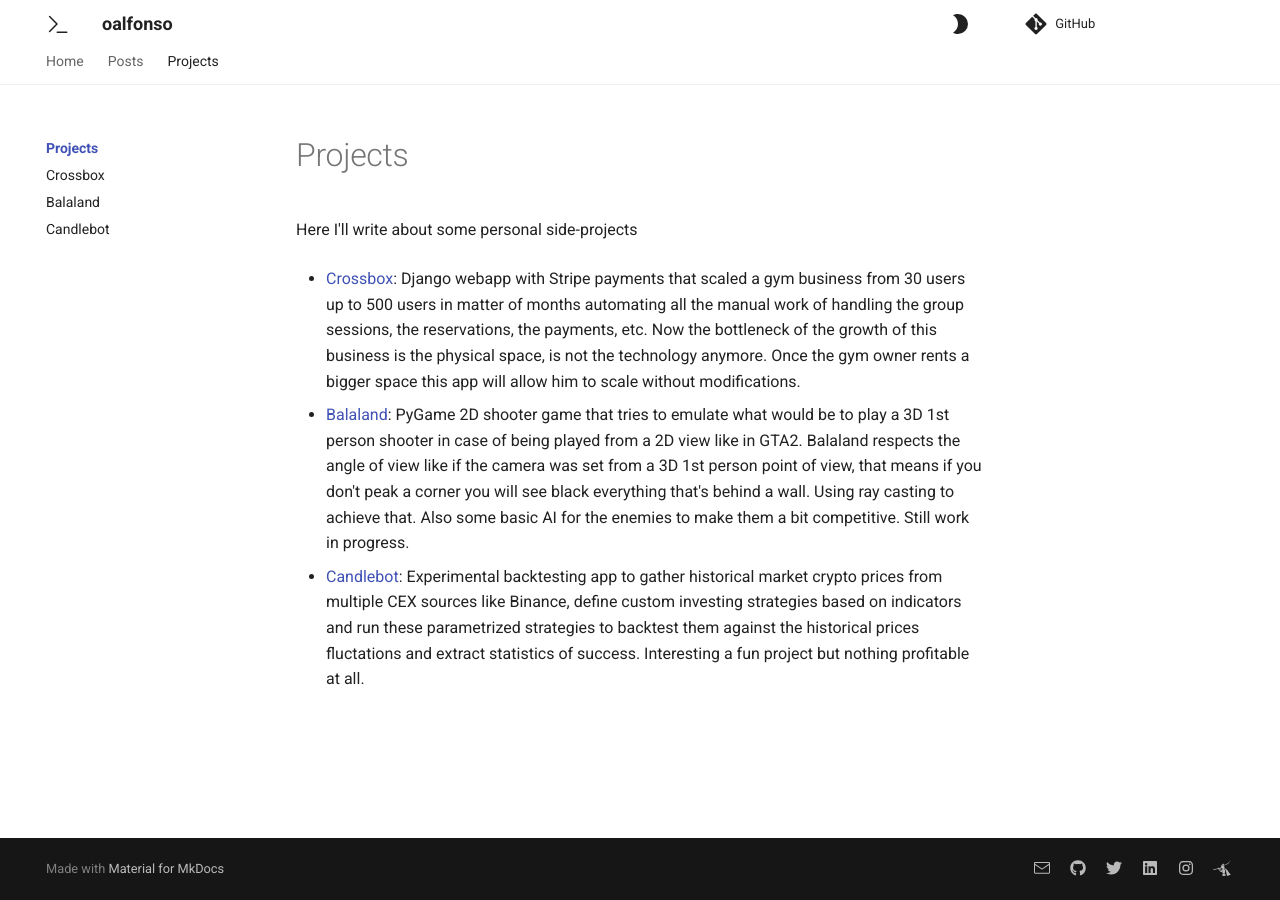
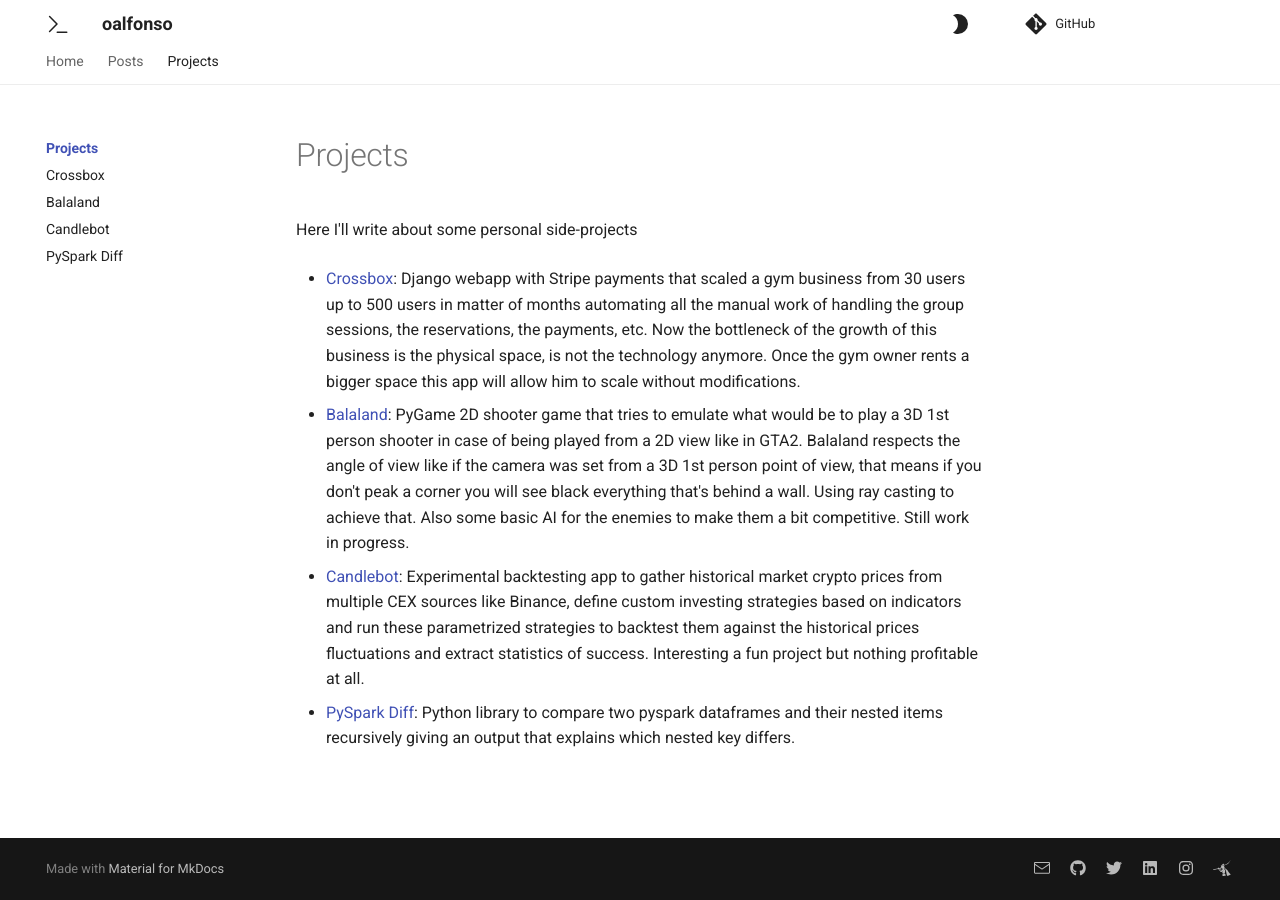
Before and after one commit to oalfonso-o/mkdocs, an MkDocs documentation site: the page built from docs/projects/index.md, in a window 1280 px wide. Built offline with MkDocs 1.6.1 and Material for MkDocs 9.7.7, drawn with Linux system fonts in a browser that asks for light colours; comment, search, counter and statistics services are not loaded.

Commit message:
Add pyspark diff project page

```diff
--- a/docs/projects/index.md
+++ b/docs/projects/index.md
@@ -12,4 +12,7 @@ PyGame 2D shooter game that tries to emulate what would be to play a 3D 1st pers
 Still work in progress.
 
 * [Candlebot](candlebot.md):
-Experimental backtesting app to gather historical market crypto prices from multiple CEX sources like Binance, define custom investing strategies based on indicators and run these parametrized strategies to backtest them against the historical prices fluctations and extract statistics of success. Interesting a fun project but nothing profitable at all.
+Experimental backtesting app to gather historical market crypto prices from multiple CEX sources like Binance, define custom investing strategies based on indicators and run these parametrized strategies to backtest them against the historical prices fluctuations and extract statistics of success. Interesting a fun project but nothing profitable at all.
+
+* [PySpark Diff](pyspark_diff.md):
+Python library to compare two pyspark dataframes and their nested items recursively giving an output that explains which nested key differs.
--- a/mkdocs.yml
+++ b/mkdocs.yml
@@ -28,6 +28,7 @@ nav:
     - Crossbox: projects/crossbox.md
     - Balaland: projects/balaland.md
     - Candlebot: projects/candlebot.md
+    - PySpark Diff: projects/pyspark_diff.md
 theme:
   name: material
   icon:
```
Also changed, not shown: README.md (+3 -0 lines), docs/projects/pyspark_diff.md (added, +3 -0 lines).
